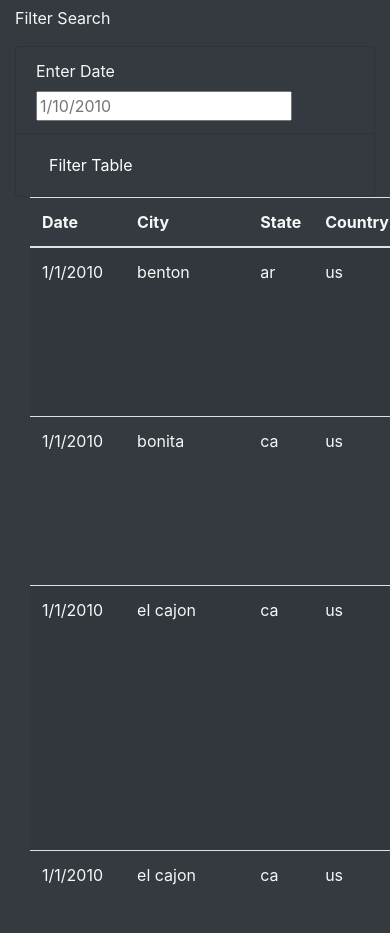
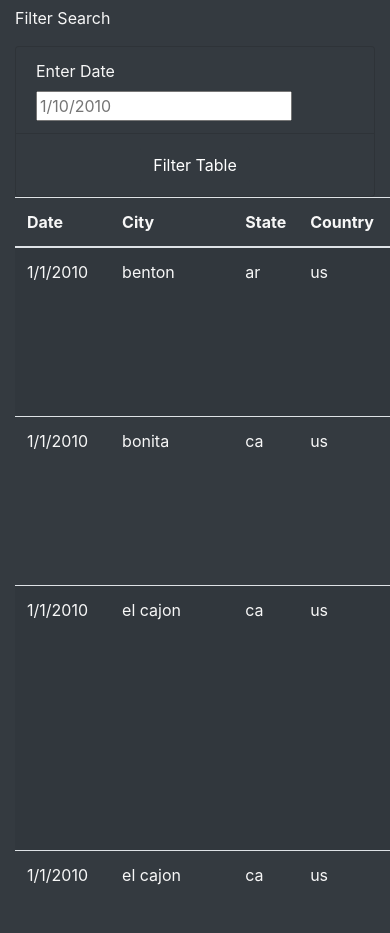
Before and after one commit to carolsemerano/UFO, a plain HTML site: page index.html in a window 390 px wide. Shown: the part 1220-2153 px from the top of the page. Drawn offline with nearby package versions, Linux system fonts and the light colour scheme.

Commit message:
updatind index.html

```diff
--- a/index.html
+++ b/index.html
@@ -45,16 +45,15 @@
                                 <label for="date">Enter Date</label>
                                 <input type="text" placeholder="1/10/2010" id="datetime" />
                             </li>
-                            <li class="list-group-item bg-dark">
+                            <li class="list-group-item bg-dark text-center">
                                 <button id="filter-btn" type="button" class="btn btn-dark">Filter Table</button>
                             </li>
                         </ul>
                     </form>
                 </div>
                 <div class="col-md-9">
-                    <div class="col-md-9">
-                        <table class="table table-striped">
-                          <thead>
+                    <table class="table table-striped">
+                        <thead>
                             <tr>
                                 <th>Date</th>
                                 <th>City</th>
@@ -64,10 +63,9 @@
                                 <th>Duration</th>
                                 <th>Comments</th>
                             </tr>
-                          </thead>
-                          <tbody></tbody>
-                        </table>
-                    </div>
+                        </thead>
+                        <tbody></tbody>
+                    </table>
                 </div>
             </div>
         </div>
```
